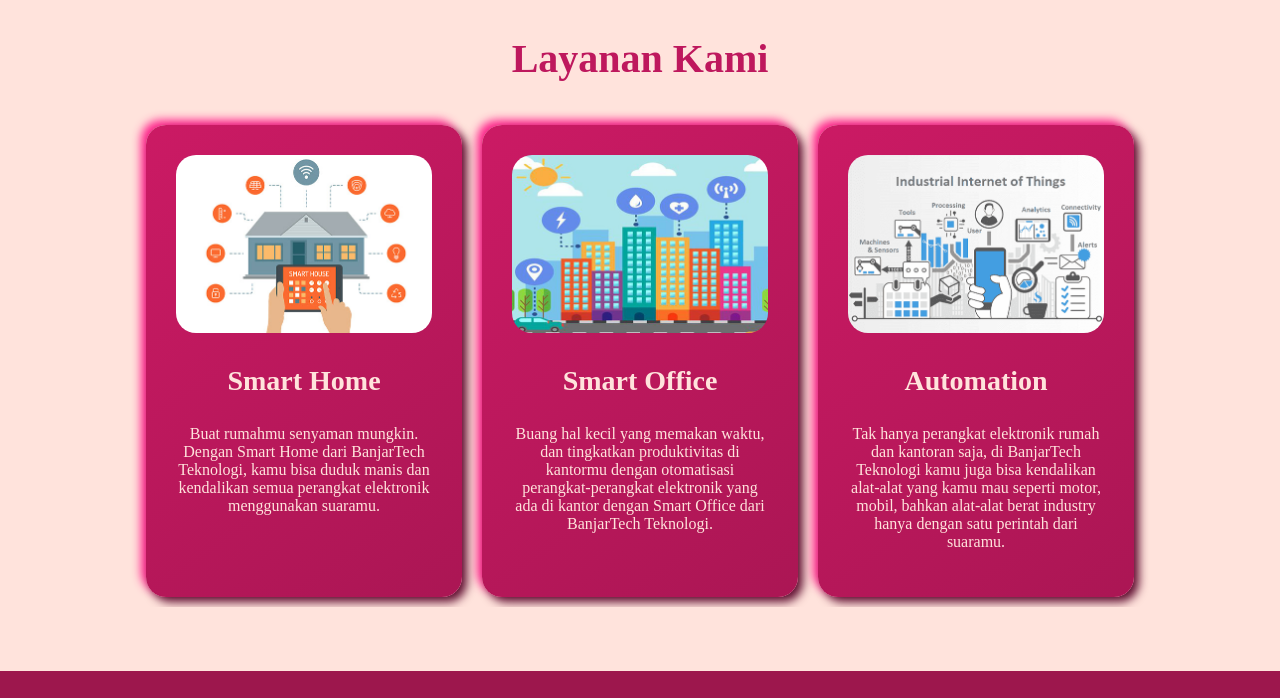
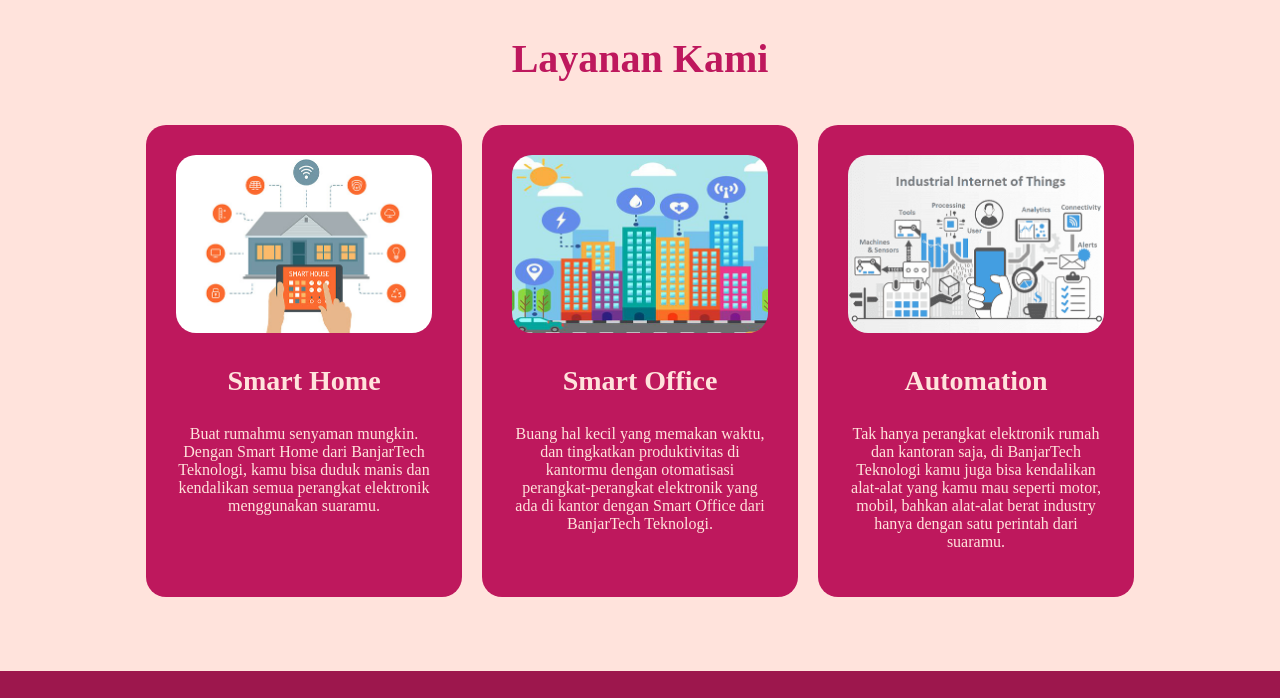
Before and after one commit to MRizkiAG/banjartech, a plain HTML site: page index.html in a window 1280 px wide. Shown: the part 1800-2498 px from the top of the page. Drawn offline with nearby package versions, Linux system fonts and the light colour scheme.

Commit message:
hapus glow service-item

```diff
--- a/assets/css/style.css
+++ b/assets/css/style.css
@@ -158,9 +158,7 @@ header li:hover a {
 .service .item-service {
     width: 25%;
     border-radius: 20px;
-    background: linear-gradient(145deg, #cb1a64, #ab1654);
-    box-shadow: 5px 5px 10px #5f0c2f,
-        -5px -5px 10px #ff248c;
+    background: #BE185D;
     padding: 30px;
     margin: 10px;
 }
```
